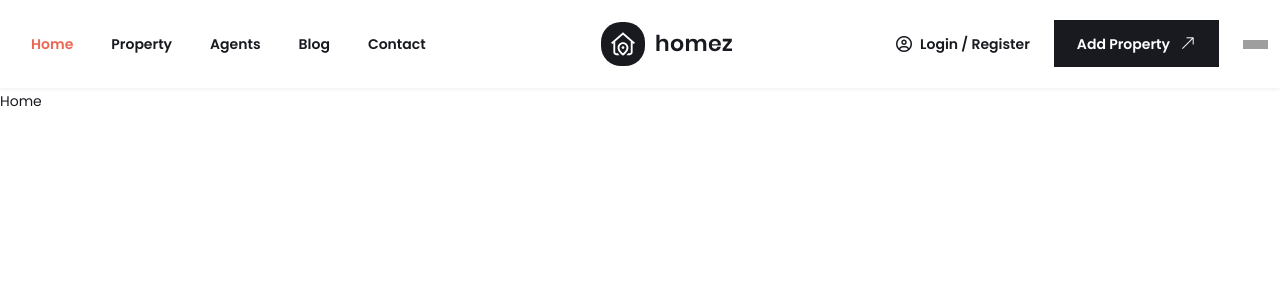
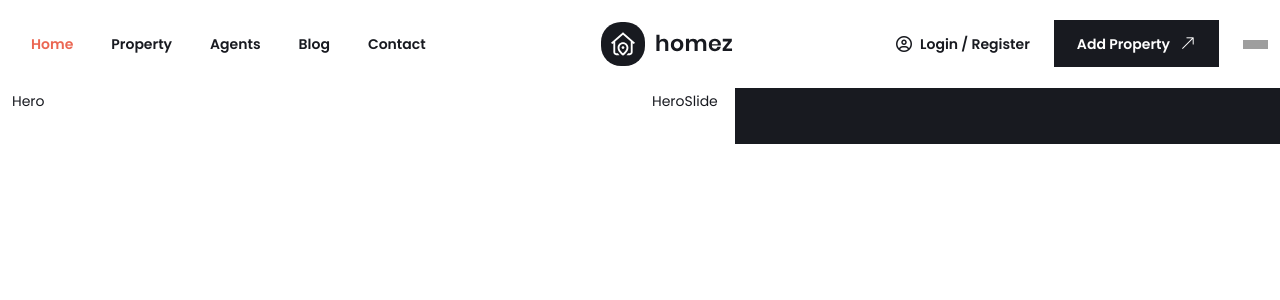
Before and after one commit to kajugadaniels/nextjs-django-realestate, a Next.js app in the folder frontend/: page / in a window 1280 px wide. Shown: the top 300 px of the page. Built offline with nearby package versions, Linux system fonts and the light colour scheme; grey boxes are pictures that could not be loaded.

Commit message:
Designing hero

```diff
--- a/frontend/src/app/(home)/page.js
+++ b/frontend/src/app/(home)/page.js
@@ -1,4 +1,6 @@
 import Header from "@/components/Header";
+import Hero from "@/components/hero";
+import HeroSlide from "@/components/hero/HeroSlide";
 import MobileMenu from "@/components/mobile-menu";
 
 export const metadata = {
@@ -12,7 +14,26 @@ const Home = () => {
 
             <MobileMenu />
 
-            Home
+            <section className="home-banner-style7 pt0 pb30 bgc-white">
+                <div className="home-style7 maxw1600 bdrs24 position-relative mx-auto mx10-lg">
+                    <div className="container-fluid">
+                        <div className="row align-items-center">
+                            <div className="col-xl-6">
+                                <Hero />
+                            </div>
+                            {/* End .col-xl-8 */}
+
+                            <div className="col-xl-6">
+                                <div className="home7-main-slider">
+                                    <HeroSlide />
+                                </div>
+                            </div>
+                            {/* End .col-xl-4 */}
+                        </div>
+                    </div>
+                    {/* End .container */}
+                </div>
+            </section>
         </div>
     )
 }
--- /dev/null
+++ b/frontend/src/components/hero/HeroSlide.js
@@ -0,0 +1,9 @@
+import React from 'react'
+
+const HeroSlide = () => {
+    return (
+        <div>HeroSlide</div>
+    )
+}
+
+export default HeroSlide
--- /dev/null
+++ b/frontend/src/components/hero/index.js
@@ -0,0 +1,9 @@
+import React from 'react'
+
+const Hero = () => {
+    return (
+        <div>Hero</div>
+    )
+}
+
+export default Hero
```
